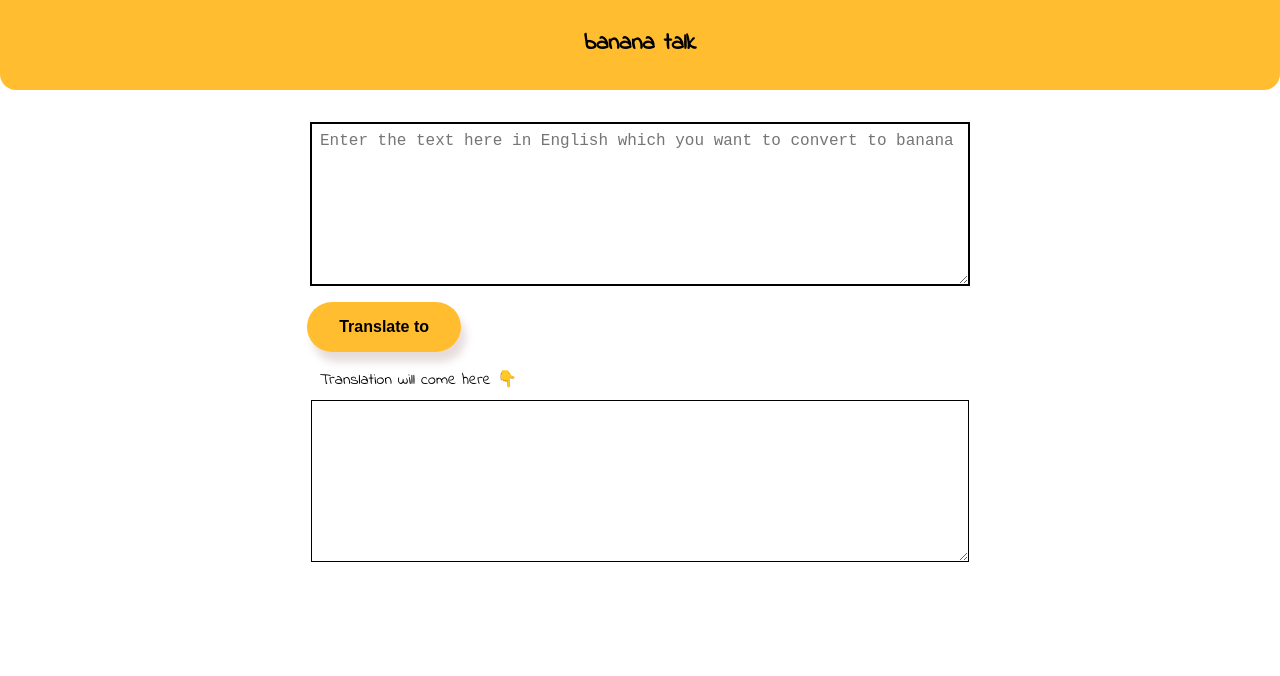
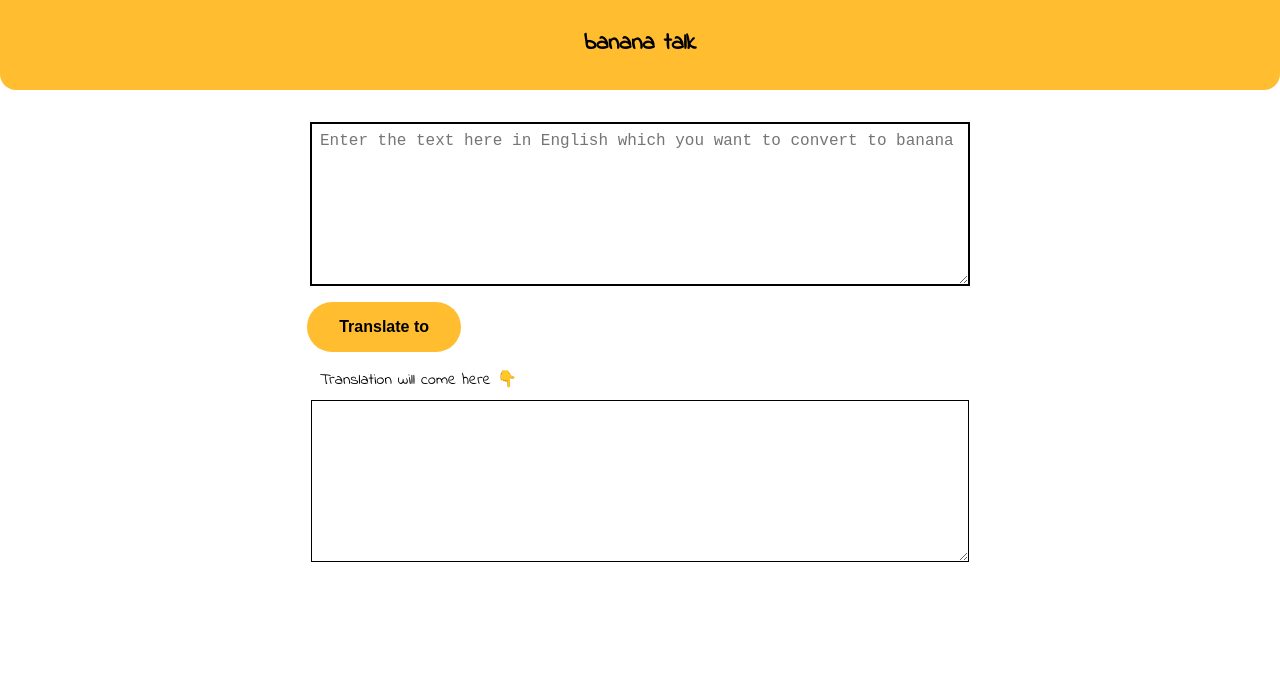
Before and after one commit to sdhamani/Banana-Speak, a plain HTML site: page index.html in a window 1280 px wide. Shown: the top 676 px of the page. Drawn offline with Linux system fonts and the light colour scheme.

Commit message:
color changes

```diff
--- a/app.js
+++ b/app.js
@@ -30,7 +30,7 @@ function clickEventHandler() {
             console.log(translatedText)
         })
         .catch(errorHandler)
-
+x
 }
 
 btnTranslate.addEventListener("click", clickEventHandler)
--- a/style.css
+++ b/style.css
@@ -61,7 +61,6 @@ textarea {
 
 .footer{
     position: fixed;
-    left: 0;
     bottom: 0rem;
     width: 100%;
     height: 12vh;
@@ -81,15 +80,13 @@ textarea {
     text-align: center;
     background-color: rgba(255, 174, 0, 0.816);
     color: black;
-    border: black;
+    border: white;
     height: auto;
     width: auto;
     border-radius: 49px;
-    box-shadow: 28px 28px 56px #00e0e0, -28px -28px 56px #00ffff;
     margin-left: 24%;
     margin-right: 1rem;
     margin-bottom: 1rem;
     padding: 1rem 2rem;
-    box-shadow: 5px 10px 8px rgb(231, 220, 220);
     font-size: 1rem;
 }
```
